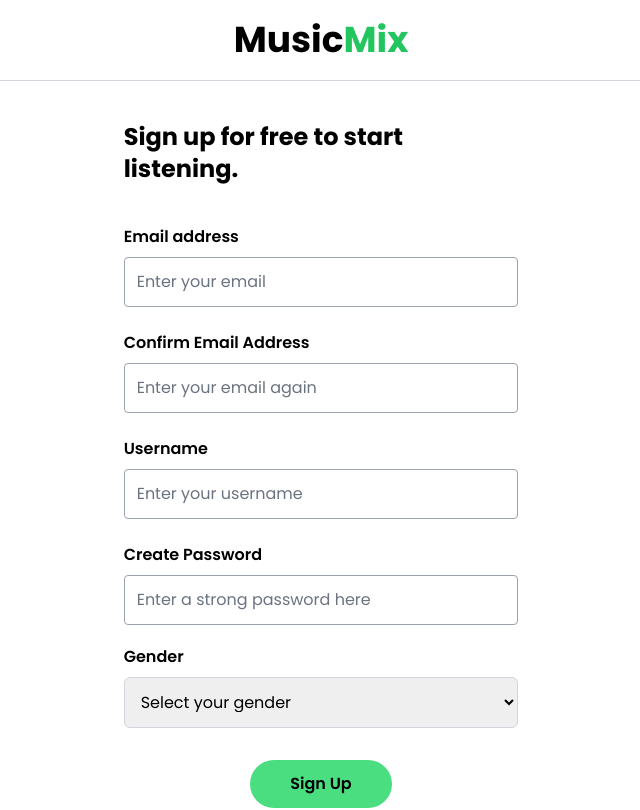
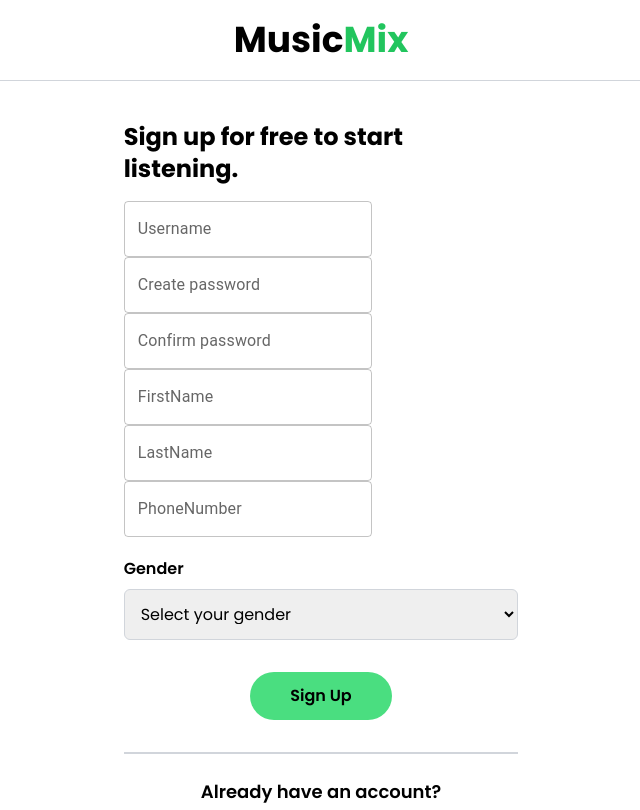
Before and after one commit to Budget-Spotify/Budget_Spotify_Frontend, a React (Create React App) app: page /signup in a window 1280 px wide. Shown: the top 810 px of the page, without its empty margins (319-959 px from the left). Built offline with nearby package versions, Linux system fonts and the light colour scheme.

Commit message:
fix sign component

```diff
--- a/package.json
+++ b/package.json
@@ -16,6 +16,7 @@
     "@testing-library/react": "^13.4.0",
     "@testing-library/user-event": "^13.5.0",
     "axios": "^1.4.0",
+    "formik": "^2.4.3",
     "framer-motion": "^10.13.0",
     "react": "^18.2.0",
     "react-dom": "^18.2.0",
@@ -27,7 +28,8 @@
     "react-scripts": "^5.0.1",
     "react-toastify": "^9.1.3",
     "redux": "^4.2.1",
-    "web-vitals": "^2.1.4"
+    "web-vitals": "^2.1.4",
+    "yup": "^1.2.0"
   },
   "scripts": {
     "start": "react-scripts start",
--- a/src/App.js
+++ b/src/App.js
@@ -3,7 +3,7 @@
 import {Routes, Route, Navigate} from "react-router-dom"
 import Home from './pages/Home';
 import LoginComponent from "./pages/Login";
-import SignupComponent from "./pages/Signup";
+import {SignupComponent} from "./pages/Signup";
 
 
 function App() {
--- a/src/pages/Signup.jsx
+++ b/src/pages/Signup.jsx
@@ -1,76 +1,59 @@
-import { useToast } from "@chakra-ui/react";
+import {useFormik} from "formik";
+import * as Yup from 'yup';
+import axios from "axios";
+// import TextField from "../component/shared/TextInput";
+// import TextField from "../component/shared/PasswordInput";
+import {Link} from "react-router-dom";
+import {ToastContainer} from "react-toastify";
+import TextField from '@mui/material/TextField';
+import {red} from "@mui/material/colors";
 
-import { Icon } from "@iconify/react";
-import TextInput from "../component/shared/TextInput";
-import PasswordInput from "../component/shared/PasswordInput";
-import { useState } from "react";
-import { ToastContainer, toast } from "react-toastify";
-import "react-toastify/dist/ReactToastify.css"
-import { Link } from "react-router-dom";
-const SignupComponent = () => {
+export function SignupComponent() {
+    const validateLogin = Yup.object({
+        username: Yup.string()
+            .matches(/^[a-zA-Z0-9]+$/, 'Username không được ký tự đặc biệt'),
+        password: Yup.string()
+            .matches(
+                /^(?=.*[A-Z])(?=.*[0-9])(?=.*[!@#$%^&*()_+\-=[\]{};':"\\|,.<>/?]).{8,}$/,
+                'Password phải có tối thiểu 1 ký tự hoa, 1 ký tự số và 1 ký tự đặc biệt, và ít nhất 8 ký tự'
+            ),
+        confirmPassword: Yup.string()
+            .matches(
+                /^(?=.*[A-Z])(?=.*[0-9])(?=.*[!@#$%^&*()_+\-=[\]{};':"\\|,.<>/?]).{8,}$/,
+                'Password phải có tối thiểu 1 ký tự hoa, 1 ký tự số và 1 ký tự đặc biệt, và ít nhất 8 ký tự'
+            ),
+        phoneNumber: Yup.string()
+            .nullable()
+            .max(10, 'Tối đa 10 ký tự'),
+    });
 
+    const formik = useFormik({
+        initialValues: {
+            username: "",
+            password: "",
+            confirmPassword: "",
+            firstName: "",
+            lastName: "",
+            phoneNumber: "",
+            gender: "",
+            avatar: "",
+        },
+        validationSchema: validateLogin,
+        onSubmit: async (values) => {
+            console.log("formik signup")
+            console.log(values)
+            try {
+                const response = await axios.post("http://localhost:8000/auth/register", values);
+                console.log("Registration successful:", response.data);
+            } catch (error) {
+                console.error("Registration failed:", error);
+            }
+        }
+    });
 
-    const isPasswordValid = (password) => {
-        const minLength = 8;
-        const hasUppercase = /[A-Z]/.test(password);
-        const hasLowercase = /[a-z]/.test(password);
-        const hasNumber = /\d/.test(password);
-
-        return (
-            password.length >= minLength &&
-            hasUppercase &&
-            hasLowercase &&
-            hasNumber
-        );
-    };
-    const handleSubmit = () => {
-        if (email !== confirmEmail) {
-            toast.error("Email and Confirm Email fields must match. Please check again");
-            return;
-        }
-
-        if (!isPasswordValid(password)) {
-            toast.error(
-                "Password must be at least 8 characters long and contain uppercase, lowercase, and numeric characters. Please check again"
-            );
-            return;
-        }
-
-        if (!email || !confirmEmail || !name || !password || !gender) {
-            toast.error("Please fill in all the required fields.");
-            return;
-        }
-
-        let obj = { email, password, gender, name }
-        fetch(`https://frightened-baseball-cap-fish.cyclic.app/musixmix/users/register`, {
-            method: "POST",
-            headers: {
-                "Content-Type": "application/json",
-            },
-            body: JSON.stringify(obj),
-        })
-            .then((res) => res.json())
-            .then((resp) => {
-                toast(resp.message);
-                console.log(resp);
-            })
-            .catch((err) => {
-                console.log(err);
-            });
-        setEmail("")
-        setGender("")
-        setPassword("")
-        setUsername("")
-    }
-    const [email, setEmail] = useState("");
-    const [confirmEmail, setConfirmEmail] = useState("");
-    const [name, setUsername] = useState("");
-    const [password, setPassword] = useState("");
-    const [gender, setGender] = useState("");
     return (
         <div className="w-full h-full flex flex-col items-center">
             <div className="logo p-5 border-b border-solid border-gray-300 w-full flex justify-center">
-                {/* <Icon icon="logos:spotify" width="150" /> */}
                 <h1 className="text-4xl font-bold">
                     Music<span className="text-green-500">Mix</span>
                 </h1>
@@ -79,45 +62,75 @@
                 <div className="font-bold mb-4 text-2xl">
                     Sign up for free to start listening.
                 </div>
-                <TextInput
-                    label="Email address"
-                    placeholder="Enter your email"
-                    className="my-6"
-                    value={email}
-                    setValue={setEmail}
-                    name="email"
-                />
-                <TextInput
-                    label="Confirm Email Address"
-                    placeholder="Enter your email again"
-                    className="mb-6"
-                    value={confirmEmail}
-                    setValue={setConfirmEmail}
-                    name="confirmemail"
-                />
-                <TextInput
+                <form onSubmit={formik.handleSubmit}>
+
+                    <TextField
                         label="Username"
                         placeholder="Enter your username"
-                    className="mb-6"
-                    value={name}
-                    setValue={setUsername}
-                    name="name"
+                        className="my-6"
+                        value={formik.values.username}
+                        onChange={formik.handleChange}
+                        name="username"
                     />
-                <PasswordInput
-                    label="Create Password"
+                    {formik.errors.username && <div style={{ color: 'red' }}>{formik.errors.username}</div>}
+
+                    <TextField
+                        label="Create password"
                         placeholder="Enter a strong password here"
-                    value={password}
-                    setValue={setPassword}
+                        value={formik.values.password}
+                        onChange={formik.handleChange}
                         name="password"
+                        type="password"
                     />
+                    {formik.errors.password && <div style={{ color: 'red' }}>{formik.errors.password}</div>}
+
+                    <TextField
+                        label="Confirm password"
+                        placeholder="Confirm your password here"
+                        value={formik.values.confirmPassword}
+                        onChange={formik.handleChange}
+                        name="confirmPassword"
+                        type="password"
+                    />
+                    {formik.errors.confirmPassword && <div style={{ color: 'red' }}>{formik.errors.confirmPassword}</div>}
+
+                    <TextField
+                        label="FirstName"
+                        placeholder="Enter your firstName"
+                        className="my-6"
+                        value={formik.values.firstName}
+                        onChange={formik.handleChange}
+                        name="firstName"
+                    />
+                    {formik.errors.firstName && <div style={{ color: 'red' }}>{formik.errors.firstName}</div>}
+
+                    <TextField
+                        label="LastName"
+                        placeholder="Enter your lastName"
+                        className="my-6"
+                        value={formik.values.lastName}
+                        onChange={formik.handleChange}
+                        name="lastName"
+                    />
+
+                    {formik.errors.lastName && <div style={{ color: 'red' }}>{formik.errors.lastName}</div>}
+                    <TextField
+                        label="PhoneNumber"
+                        placeholder="Enter your phoneNumber"
+                        className="my-6"
+                        value={formik.values.phoneNumber}
+                        onChange={formik.handleChange}
+                        name="phoneNumber"
+                    />
+                    {formik.errors.phoneNumber && <div style={{ color: 'red' }}>{formik.errors.phoneNumber}</div>}
 
                     <div className="textInputDiv flex flex-col space-y-2 w-full">
                         <label className="font-semibold pt-5">Gender</label>
                         <select
                             className="w-full p-3 border border-gray-300 rounded-md focus:outline-none focus:ring focus:border-blue-300"
                             name="gender"
-                        value={gender}
-                        onChange={(e) => setGender(e.target.value)}
+                            value={formik.values.gender}
+                            onChange={formik.handleChange}
                         >
                             <option value="">Select your gender</option>
                             <option value="male">Male</option>
@@ -125,23 +138,25 @@
                             <option value="other">Other</option>
                         </select>
                     </div>
+                    {formik.errors.gender && <div style={{ color: 'red' }}>{formik.errors.gender}</div>}
+
                     <div className="w-full flex items-center justify-center my-8">
-                    <button className="bg-green-400 font-semibold p-3 px-10 rounded-full" onClick={(e) => { e.preventDefault(); handleSubmit() }}>
+                        <button className="bg-green-400 font-semibold p-3 px-10 rounded-full" type="submit">
                             Sign Up
                         </button>
                     </div>
+                </form>
                 {/* ... other content ... */}
                 <div className="w-full border border-solid border-gray-300"></div>
                 <div className="my-6 font-semibold text-lg">
                     Already have an account?
                 </div>
-                <div className="border border-gray-500 text-gray-500 w-full flex items-center justify-center py-4 rounded-full font-bold cursor-pointer hover:opacity-75">
+                <div
+                    className="border border-gray-500 text-gray-500 w-full flex items-center justify-center py-4 rounded-full font-bold cursor-pointer hover:opacity-75">
                     <Link to="/login">LOG IN INSTEAD</Link>
                 </div>
             </div>
-            <ToastContainer />
+            <ToastContainer/>
         </div>
-    );
-};
-
-export default SignupComponent;
+    )
+}
```
Also changed, not shown: 1 other file (tests, documents, lock files or other folders). Lines whose indentation alone changed are shown as unchanged.
